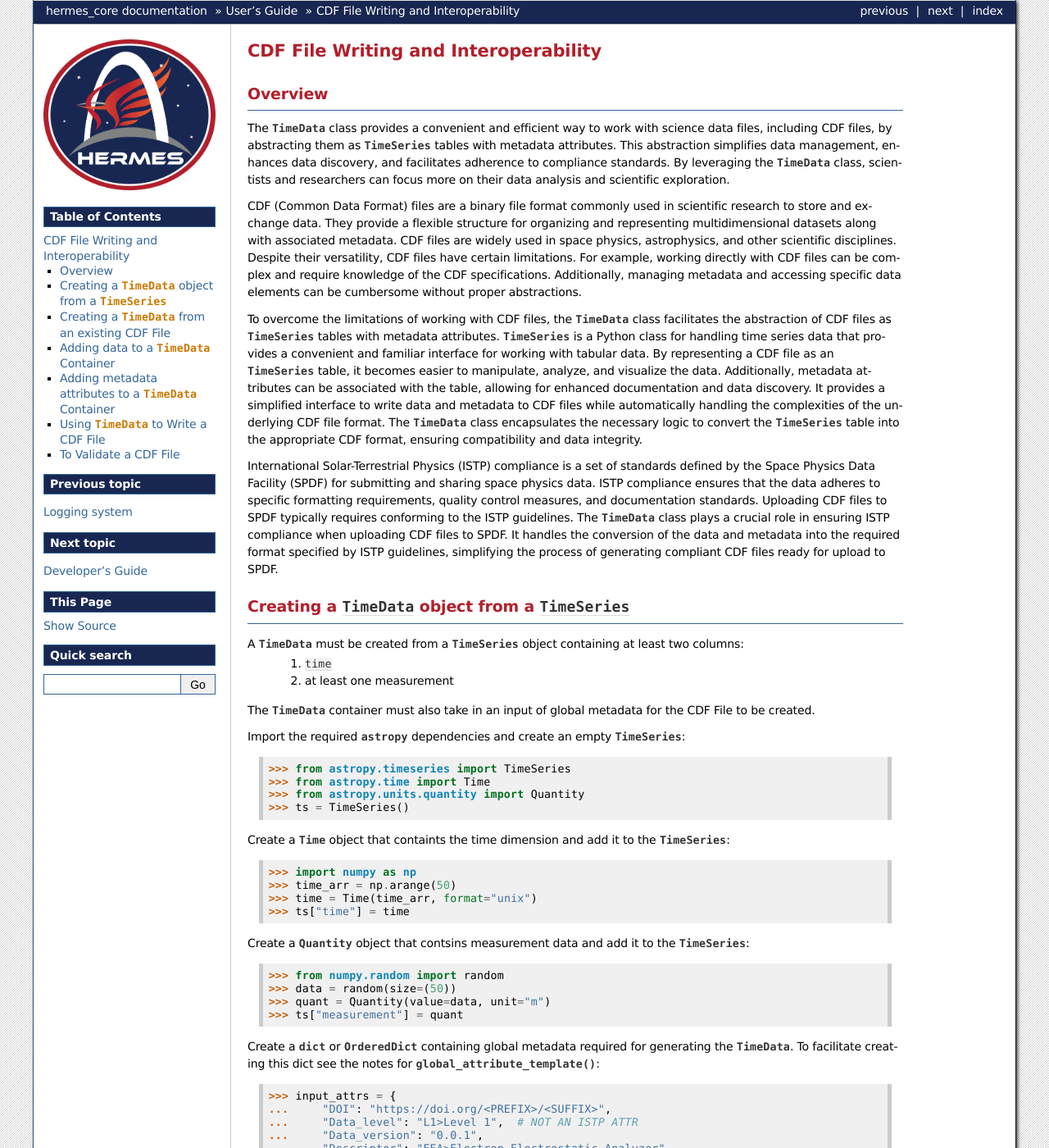
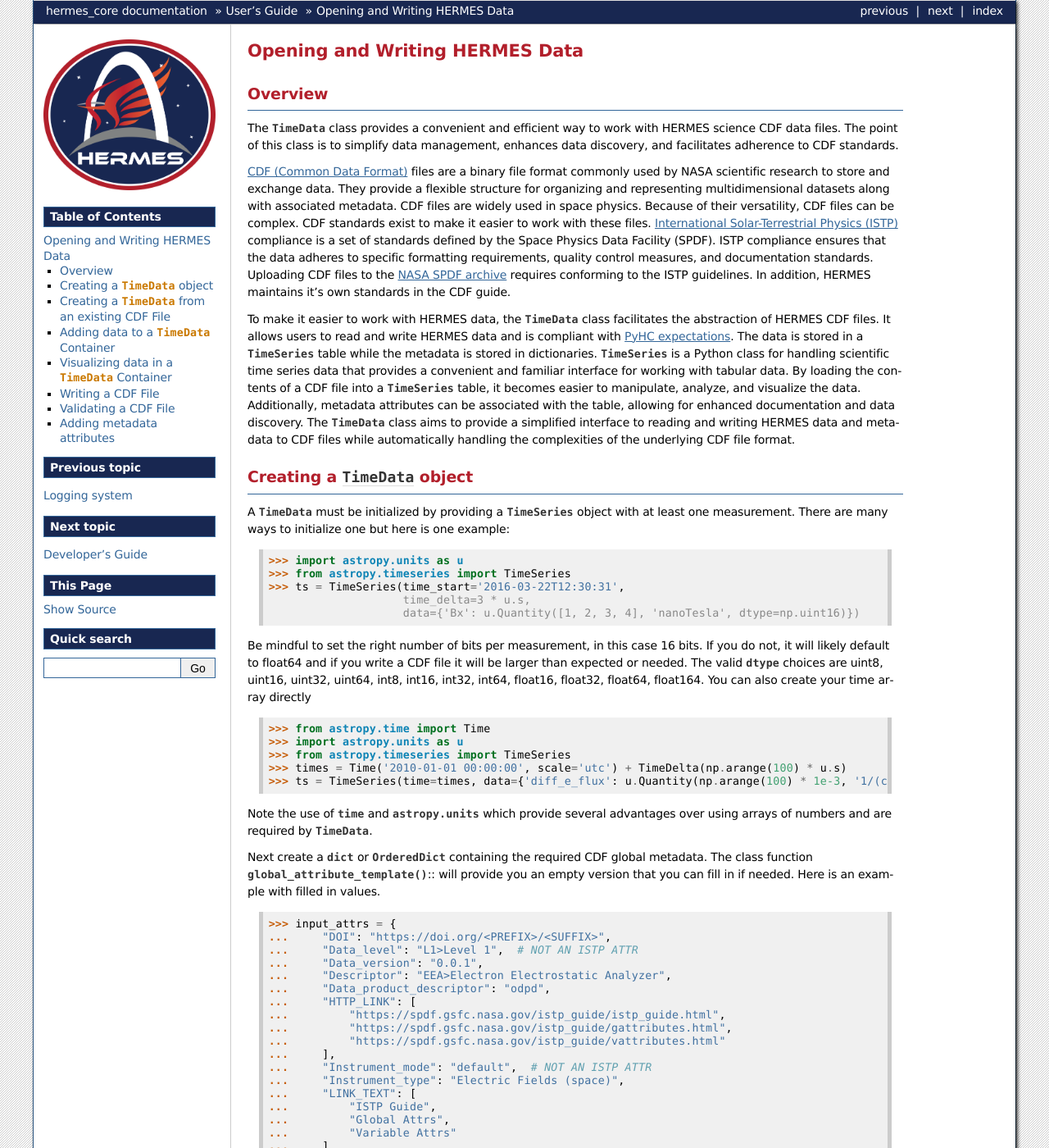
Before and after one commit to HERMES-SOC/hermes_core, a Sphinx documentation site: the page built from docs/user-guide/cdf_writer.rst, in a window 1280 px wide and 1400 px high. Shown: the whole window at 82% size. Built offline with Sphinx 7.4.7, drawn with Linux system fonts in a browser that asks for light colours; the version number could not be read and is left out; some of the changed text lies outside the part shown.

Commit message:
edit to user guide and edits to timedata

```diff
--- a/docs/user-guide/cdf_writer.rst
+++ b/docs/user-guide/cdf_writer.rst
@@ -1,77 +1,58 @@
 .. _cdf_writer:
 
-**************************************
-CDF File Writing and Interoperability
-**************************************
+*******************************
+Opening and Writing HERMES Data
+*******************************
 
 Overview
 ========
 
-The :py:class:`~hermes_core.timedata.TimeData` class provides a convenient and efficient way
-to work with science data files, including CDF files, by abstracting them as `~astropy.timeseries.TimeSeries`
-tables with metadata attributes. This abstraction simplifies data management, enhances data discovery,
-and facilitates adherence to compliance standards. By leveraging the
-:py:class:`~hermes_core.timedata.TimeData` class, scientists and researchers can focus more
-on their data analysis and scientific exploration.
+The :py:class:`~hermes_core.timedata.TimeData` class provides a convenient and efficient way to work with HERMES science CDF data files.
+The point of this class is to simplify data management, enhances data discovery, and facilitates adherence to CDF standards.
 
-CDF (Common Data Format) files are a binary file format commonly used in scientific research to store and
-exchange data. They provide a flexible structure for organizing and representing multidimensional datasets
-along with associated metadata. CDF files are widely used in space physics, astrophysics, and other
-scientific disciplines. Despite their versatility, CDF files have certain limitations. For example, working
-directly with CDF files can be complex and require knowledge of the CDF specifications. Additionally,
-managing metadata and accessing specific data elements can be cumbersome without proper abstractions.
+`CDF (Common Data Format) <https://cdf.gsfc.nasa.gov>`_ files are a binary file format commonly used by NASA scientific research to store and exchange data. They provide a flexible structure for organizing and representing multidimensional datasets along with associated metadata. CDF files are widely used in space physics. Because of their versatility, CDF files can be complex.
+CDF standards exist to make it easier to work with these files.
+`International Solar-Terrestrial Physics (ISTP) <https://spdf.gsfc.nasa.gov/istp_guide/vattributes.html#VAR_TYPE>`_ compliance is a set of standards defined by the Space Physics Data Facility (SPDF).
+ISTP compliance ensures that the data adheres to specific formatting requirements, quality control measures, and documentation standards.
+Uploading CDF files to the `NASA SPDF archive <https://spdf.gsfc.nasa.gov>`_ requires conforming to the ISTP guidelines.
+In addition, HERMES maintains it's own standards in the CDF guide.
 
-To overcome the limitations of working with CDF files, the :py:class:`~hermes_core.timedata.TimeData` class facilitates the abstraction
-of CDF files as `~astropy.timeseries.TimeSeries` tables with metadata attributes. `~astropy.timeseries.TimeSeries` is a Python
-class for handling time series data that provides a convenient and familiar interface for working with
-tabular data. By representing a CDF file as an `~astropy.timeseries.TimeSeries` table, it becomes easier to manipulate,
-analyze, and visualize the data. Additionally, metadata attributes can be associated with the table, allowing
-for enhanced documentation and data discovery. It provides a simplified interface to write data and metadata
-to CDF files while automatically handling the complexities of the underlying CDF file format. The :py:class:`~hermes_core.timedata.TimeData`
-class encapsulates the necessary logic to convert the `~astropy.timeseries.TimeSeries` table into the appropriate CDF
-format, ensuring compatibility and data integrity.
+To make it easier to work with HERMES data, the :py:class:`~hermes_core.timedata.TimeData` class facilitates the abstraction of HERMES CDF files.
+It allows users to read and write HERMES data and is compliant with `PyHC expectations <https://heliopython.org>`_.
+The data is stored in a `~astropy.timeseries.TimeSeries` table while the metadata is stored in dictionaries.
+`~astropy.timeseries.TimeSeries` is a Python class for handling scientific time series data that provides a convenient and familiar interface for working with tabular data.
+By loading the contents of a CDF file into a `~astropy.timeseries.TimeSeries` table, it becomes easier to manipulate, analyze, and visualize the data.
+Additionally, metadata attributes can be associated with the table, allowing for enhanced documentation and data discovery.
+The :py:class:`~hermes_core.timedata.TimeData` class aims to provide a simplified interface to reading and writing HERMES data and metadata to CDF files while automatically handling the complexities of the underlying CDF file format.
 
-International Solar-Terrestrial Physics (ISTP) compliance is a set of standards defined by the Space Physics
-Data Facility (SPDF) for submitting and sharing space physics data. ISTP compliance ensures that the data
-adheres to specific formatting requirements, quality control measures, and documentation standards. Uploading
-CDF files to SPDF typically requires conforming to the ISTP guidelines. The :py:class:`~hermes_core.timedata.TimeData` class plays a crucial
-role in ensuring ISTP compliance when uploading CDF files to SPDF. It handles the conversion of the data and
-metadata into the required format specified by ISTP guidelines, simplifying the process of generating
-compliant CDF files ready for upload to SPDF.
+Creating a ``TimeData`` object
+==============================
 
+A :py:class:`~hermes_core.timedata.TimeData` must be initialized by providing a `~astropy.timeseries.TimeSeries` object with at least one measurement.
+There are many ways to initialize one but here is one example:
 
-Creating a ``TimeData`` object from a ``TimeSeries``
-====================================================
+    >>> import astropy.units as u
+    >>> from astropy.timeseries import TimeSeries
+    >>> ts = TimeSeries(time_start='2016-03-22T12:30:31',
+                        time_delta=3 * u.s,
+                        data={'Bx': u.Quantity([1, 2, 3, 4], 'nanoTesla', dtype=np.uint16)})
 
-A :py:class:`~hermes_core.timedata.TimeData` must be created from a `~astropy.timeseries.TimeSeries` object containing at least two columns:
-  1. ``time``
-  2. at least one measurement
+Be mindful to set the right number of bits per measurement, in this case 16 bits.
+If you do not, it will likely default to float64 and if you write a CDF file it will be larger than expected or needed.
+The valid `~numpy.dtype` choices are uint8, uint16, uint32, uint64, int8, int16, int32, int64, float16, float32, float64, float164.
+You can also create your time array directly
 
-The :py:class:`~hermes_core.timedata.TimeData` container must also take in an input of global metadata for the CDF File to be created.
+    >>> from astropy.time import Time
+    >>> import astropy.units as u
+    >>> from astropy.timeseries import TimeSeries
+    >>> times = Time('2010-01-01 00:00:00', scale='utc') + TimeDelta(np.arange(100) * u.s)
+    >>> ts = TimeSeries(time=times, data={'diff_e_flux': u.Quantity(np.arange(100) * 1e-3, '1/(cm**2 * s * eV * steradian)'), , dtype=np.float32)})
 
-Import the required `astropy` dependencies and create an empty `~astropy.timeseries.TimeSeries`::
+Note the use of `~astropy.time` and `astropy.units` which provide several advantages over using arrays of numbers and are required by :py:class:`~hermes_core.timedata.TimeData`.
 
-    >>> from astropy.timeseries import TimeSeries
-    >>> from astropy.time import Time
-    >>> from astropy.units.quantity import Quantity
-    >>> ts = TimeSeries()
-
-Create a `~astropy.time.Time` object that containts the time dimension and add it to the `~astropy.timeseries.TimeSeries`::
-
-    >>> import numpy as np
-    >>> time_arr = np.arange(50)
-    >>> time = Time(time_arr, format="unix")
-    >>> ts["time"] = time
-
-Create a `~astropy.units.Quantity` object that contsins measurement data and add it to the `~astropy.timeseries.TimeSeries`::
-
-    >>> from numpy.random import random
-    >>> data = random(size=(50))
-    >>> quant = Quantity(value=data, unit="m")
-    >>> ts["measurement"] = quant
-
-Create a `dict` or `~typing.OrderedDict` containing global metadata required for generating the :py:class:`~hermes_core.timedata.TimeData`.
-To facilitate creating this dict see the notes for :py:func:`~hermes_core.timedata.TimeData.global_attribute_template`::
+Next create a `dict` or `~collections.OrderedDict` containing the required CDF global metadata.
+The class function :py:func:`~hermes_core.timedata.TimeData.global_attribute_template`:: will provide you an empty version that you can fill in if needed.
+Here is an example with filled in values.
 
     >>> input_attrs = {
     ...     "DOI": "https://doi.org/<PREFIX>/<SUFFIX>",
@@ -108,72 +89,114 @@
     ...     "TEXT": "Valid Test Case",
     ... }
 
-You can now pass the `~astropy.timeseries.TimeSeries` and `dict` global metadata into a :py:class:`~hermes_core.timedata.TimeData` object,
+You can now create the :py:class:`~hermes_core.timedata.TimeData` object,
 
     >>> from hermes_core.timedata import TimeData
     >>> timedata = TimeData(data=ts, meta=input_attrs)
 
-The :py:class:`~hermes_core.timedata.TimeData` can the be updated, measurements added, metadata added, and written to a new CDF file.
+The :py:class:`~hermes_core.timedata.TimeData` is mutable so you can edit it, add another measurement column or edit the metadata after the fact.
+Your variable metadata can be found by querying the measurement column directly.
 
+    >>> timedata['Bx'].meta
+
+The class does its best to fill in metadata fields if it can and leaves others blank that it cannot.
+Those should be filled in manually.
+Be careful when editing metadata that was automatically generated as you might make the resulting CDF file non-compliant.
+
+Putting it all together here is complete example
+
+    >>> ts = TimeSeries(
+        time_start="2016-03-22T12:30:31",
+        time_delta=3 * u.s,
+        data={"Bx": Quantity([1, 2, 3, 4], "gauss", dtype=bitlength)},
+    >>> )
+    >>> input_attrs = TimeData.global_attribute_template("eea", "l1", "1.0.0")
+    >>> timedata = TimeData(data=ts, meta=input_attrs)
+    >>> timedata['Bx'].meta.update({"CATDESC": "X component of the Magnetic field measured by HERMES"})
 
 Creating a ``TimeData`` from an existing CDF File
-===================================================
+=================================================
 
-Given a current CDF File you can create a :py:class:`~hermes_core.timedata.TimeData` data container through passing a path to the CDF file::
+Given a current CDF File you can load it into a :py:class:`~hermes_core.timedata.TimeData` by providing a path to the CDF file::
 
     >>> from hermes_core.timedata import TimeData
     >>> timedata = TimeData.load("hermes_eea_default_ql_19700101_v0.0.1.cdf") # doctest: +SKIP
 
 The :py:class:`~hermes_core.timedata.TimeData` can the be updated, measurements added, metadata added, and written to a new CDF file.
 
-
 Adding data to a ``TimeData`` Container
 =======================================
 
-Data can be added to the :py:class:`~hermes_core.timedata.TimeData` using `~astropy.units.Quantity` objects::
-
-    >>> data = random(size=(50))
-    >>> timedata["variable_name"] = Quantity(value=data, unit="m")
-
-Variable metadata is derived for for the given measuerment automatically when adding a new `~astropy.units.Quantity`.
-
-Measurement data and metadata can be aded together though the :py:func:`~hermes_core.timedata.TimeData.add_measurement` function::
+A new column of data can be added to an existing instance.
+Remember that these new measurements must have the same time stamps as the existing ones and therefore the same number of measurements.
+You can add the new column in one of two ways.
+The more explicit approach is to use :py:func:`~hermes_core.timedata.TimeData.add_measurement` function::
 
     >>> timedata.add_measurement(
-    ...     measure_name=f"test_metadata",
-    ...     measure_data=Quantity(value=random(size=(50)), unit="km"),
+    ...     measure_name=f"By",
+    ...     measure_data=u.Quantity(np.arange(len(timedata['Bx'])), 'Gauss', dtype=np.uint16),
     ...     measure_meta={
-    ...         "VAR_TYPE": "metadata",
     ...         "CATDESC": "Test Metadata",
-    ...         "DISPLAY_TYPE": "time_series",
-    ...         "LABLAXIS": "Metadata Axis Label",
     ...     }
     ... )
 
+Or you can just add the column directly.
 
-Adding metadata attributes to a ``TimeData`` Container
-======================================================
+    >>> timedata["By"] = u.Quantity(np.arange(len(timedata['Bx'])), 'Gauss', dtype=np.uint16)
 
-CDF file global metadata and variable metadata can be added through the :py:class:`~hermes_core.timedata.TimeData` data container.
+Remember that you'll then have to fill in the meta data afterwards.
 
-**Variable Metadata** can be updated for a :py:class:`~hermes_core.timedata.TimeData` variable using its :py:attr:`~hermes_core.timedata.TimeData.meta` property
-which is an `~typing.OrderedDict` containing relevant information. The :py:class:`~hermes_core.timedata.TimeData` derives most
-variable metadata required for ISTP compliance. However, there are a few pieces of metadaata
-that must be supplied by users to generate ISTP-compliant CDF files:
+    >>> timedata['By'].meta.update(measure_meta)
 
-* `CATDESC` : (Catalogue Description) This is a human readable desctiption of the data variable.
-* `DISPLAY_TYPE` : This tells the automated software, such as CDAWeb how the data should be displayed.
-* `LABLAXIS` : Used to label a plot axis or to provide a heading for data listing.
-* `VAR_TYPE` : Used in CDAWeb to indicate if the data should be used directly by users.
+Visualizing data in a ``TimeData`` Container
+============================================
+The :py:class:`~hermes_core.timedata.TimeData` provides a quick way to visualize its data through `~hermes_core.timedata.TimeData.plot`.
 
-For Example::
 
-    >>> timedata["measurement"].meta.update({
-    ...     "VAR_TYPE": "metadata",
-    ...     "CATDESC": "Test Measurement",
-    ...     "DISPLAY_TYPE": "time_series",
-    ...     "LABLAXIS": "Measutement Label",
-    ... })
+Writing a CDF File
+==================
+
+The :py:class:`~hermes_core.timedata.TimeData` class writes CDF files using the `~spacepy.pycdf` module.
+This can be done using the :py:func:`~hermes_core.timedata.TimeData.save` method which only requires a path to the folder where the CDF file should be saved.
+The filename is automatically derived consistent with HERMES filenaming requirements.
+If no path is provided it writes the file to the current directory.
+This function returns the full path to the CDF file that was generated.
+From this you can validate and distribute your CDF file.
+
+Validating a CDF File
+=====================
+
+The :py:class:`~hermes_core.timedata.TimeData` uses the `~spacepy.pycdf.istp` module for CDF validation, in addition to custom
+tests for additional metadata. A CDF file can be validated using the :py:func:`~hermes_core.util.validation.validate` method
+and by passing, as a parameter, the full path to the CDF file to be validated::
+
+    >>> from hermes_core.util.validation import validate
+    >>> validation_errors = validate(cdf_file_path) # doctest: +SKIP
+
+This returns a `list[str]` that contains any validation errors that were encountered when examining the CDF file.
+If no validation errors were found the method will return an empty list.
+
+Adding metadata attributes
+==========================
+
+Additional CDF file global metadata and variable metadata can be easily added to a :py:class:`~hermes_core.timedata.TimeData` data container.
+A list of ISTP-compliant attributes can be found `here <https://spdf.gsfc.nasa.gov/istp_guide/vattributes.html#VAR_TYPE>`_.
+
+**Global Metadata** can be updated for a :py:class:`~hermes_core.timedata.TimeData` object using the object's :py:attr:`~hermes_core.timedata.TimeData.meta` parameter
+which is an `~collections.OrderedDict` containing relevant information. The :py:class:`~hermes_core.timedata.TimeData` derives most global
+metadata required for ISTP compliance. However, there are a few pieces of metadata that must be supplied by users to successfuly generate ISTP-compliant CDF files.
+A template of the required metadata can be obtained using the :py:func:`~hermes_core.timedata.TimeData.global_attribute_template` function::
+
+    >>> global_attrs_template = TimeData.global_attribute_template('eea', 'l1', '0.1.0')
+
+This can make the definition of global metadata easier since instrument teams or users only need to supply pieces of metadata that are in this template.
+Additional metadata items can be added if desired.
+
+**Variable Metadata** can be updated for a :py:class:`~hermes_core.timedata.TimeData` variable using its :py:attr:`~hermes_core.timedata.TimeData.meta` property which is an `~collections.OrderedDict`.
+The :py:class:`~hermes_core.timedata.TimeData` derives most variable metadata required for ISTP compliance.
+However, there are a few pieces of metadata that must be supplied by users to generate ISTP-compliant CDF files:
+
+* `CATDESC` : (Catalogue Description) This is a human readable description of the data variable.
 
 A template of the required metadata can be obtained using the :py:func:`~hermes_core.timedata.TimeData.measurement_attribute_template` function::
 
@@ -184,73 +207,5 @@
                 ('LABLAXIS', None),
                 ('VAR_TYPE', None)])
 
-This can make the definition of variable metadata easier since instrument teams or users only need to supply
-pieces of metadata that are in this template. Additional pieces of metadata can be added if desired.
-
-**Global Metadata** can be updated for a :py:class:`~hermes_core.timedata.TimeData` object using the object's :py:attr:`~hermes_core.timedata.TimeData.meta` parameter
-which is an `~typing.OrderedDict` containing relevant information. The :py:class:`~hermes_core.timedata.TimeData` derives most global
-metadata required for ISTP compliance. However, there are a few pieces of metadata that must be
-supplied by users to successfuly generate ISTP-compliant CDF files:
-
-* `Descriptor` : This attribute identifies the name of the instrument or sensor that collected the data. Both the a long name and a short name are given. For any data file, onle a single value is allowed.
-* `Data_level` : This attribute identifies the level to which the data has been processed. Ex. "ql>Quick Look"
-* `Data_version` : This attribute identifies the version (vX.Y.Z) of a particular CDF data file.
-
-For Example::
-
-    >>> input_attrs = {
-    ...     "Descriptor": "EEA>Electron Electrostatic Analyzer",
-    ...     "Data_level": "l1>Level 1",
-    ...     "Data_version": "v0.0.1",
-    ... }
-    >>> timedata.meta.update(input_attrs)
-
-A template of the required metadata can be obtained using the :py:func:`~hermes_core.timedata.TimeData.global_attribute_template` function::
-
-    >>> global_attrs_template = TimeData.global_attribute_template()
-    >>> global_attrs_template
-    OrderedDict([('DOI', None),
-                ('Data_level', None),
-                ('Data_version', None),
-                ('Descriptor', None),
-                ('HTTP_LINK', None),
-                ('Instrument_mode', None),
-                ('Instrument_type', None),
-                ('LINK_TEXT', None),
-                ('LINK_TITLE', None),
-                ('MODS', None),
-                ('PI_affiliation', None),
-                ('PI_name', None),
-                ('TEXT', None)])
-
-This can make the definition of global metadata easier since instrument teams or users only need to supply
-pieces of metadata that are in this template. Additional pieces of metadata can be added if desired.
-
-Using ``TimeData`` to Write a CDF File
-========================================
-
-The :py:class:`~hermes_core.timedata.TimeData` class uses the `~spacepy.pycdf` module to convert all variable data and metadata to
-a CDF format. Data can be written to a CDF file using the :py:func:`~hermes_core.timedata.TimeData.save` method and by passing,
-as a parameter, a path to the folder where the CDF file should be saved.
-
-For example::
-
-    >>> output_path = "./"
-    >>> cdf_file_path = timedata.save(output_path) # doctest: +SKIP
-
-This returns the full path to the CDF file that was generated. From this you can validate and
-distribute your data as a CDF file.
-
-
-To Validate a CDF File
-===========================================
-
-The :py:class:`~hermes_core.timedata.TimeData` uses the `~spacepy.pycdf.istp` module for data validation, in addition to custom
-tests for additional metadata. A CDF file can be validated using the :py:func:`~hermes_core.util.validation.validate` method
-and by passing, as a parameter, a full path to the CDF file to be validated::
-
-    >>> from hermes_core.util.validation import validate
-    >>> validation_errors = validate(cdf_file_path) # doctest: +SKIP
-
-This returns a `list[str]` that contains any validation errors that were encountered when examining
-the CDF file. If no validation errors were found the method will return an empty list.
+If you use the :py:func:`~hermes_core.timedata.TimeData.add_measurement` function, it will automatically fill most of them in for you.
+Additional pieces of metadata can be added if desired.
```
Also changed, not shown: 1 other file.
